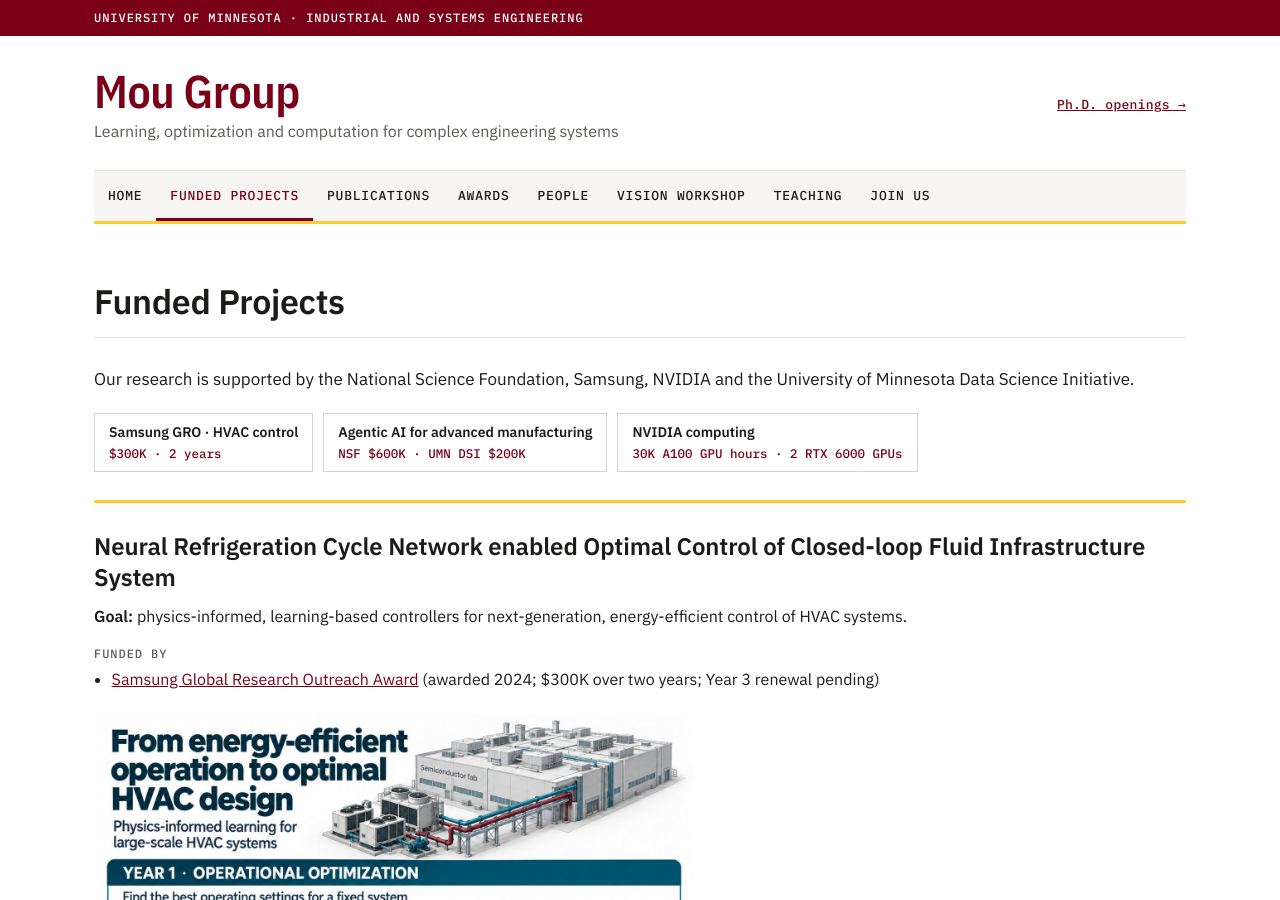
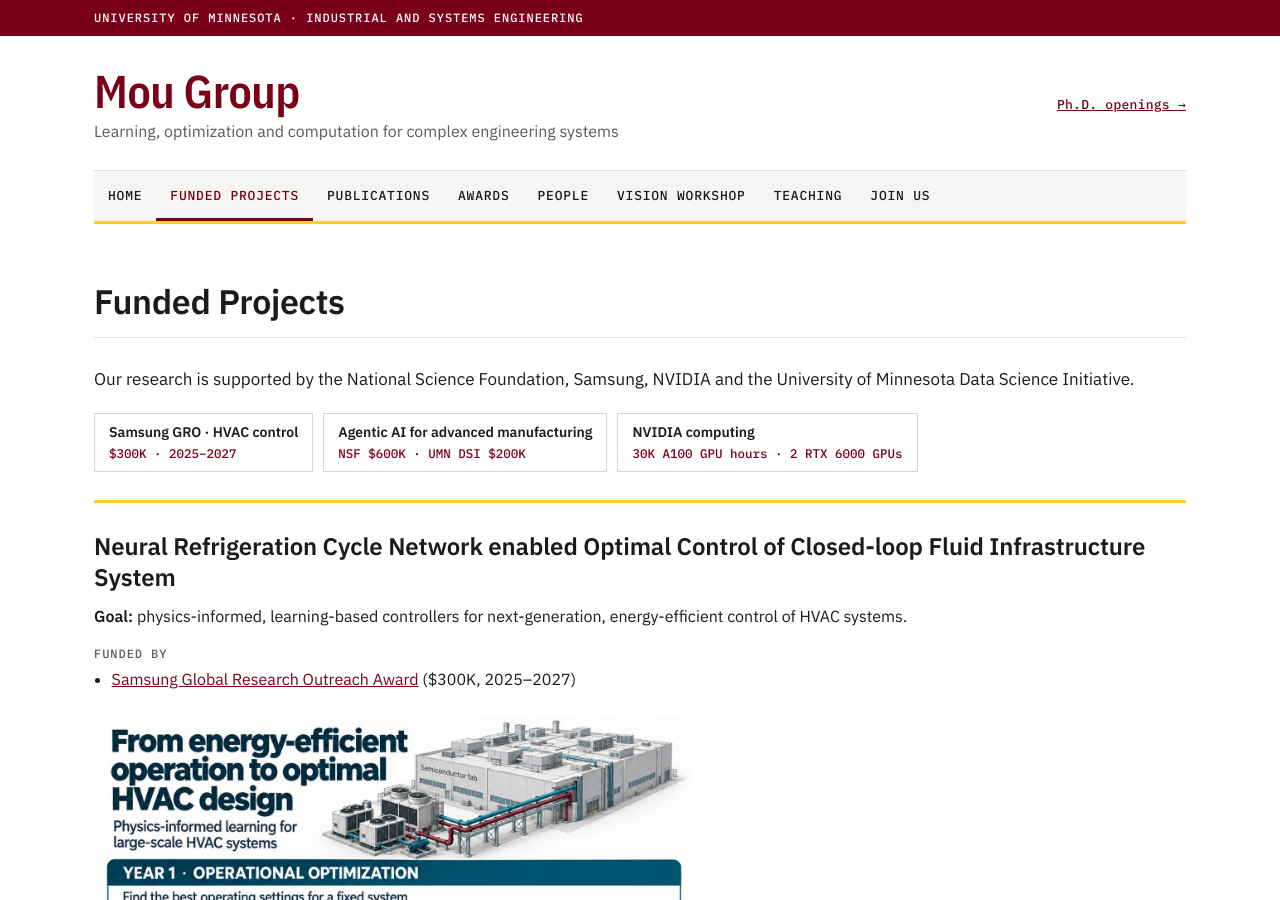
Before and after one commit to Mou-group-UMN/mou-group-umn.github.io, a Jekyll site: the page built from projects.html, in a window 1280 px wide and 900 px high. Built offline with Jekyll 4.4.1, drawn with Linux system fonts in a browser that asks for light colours.

Commit message:
Funded Projects: Samsung GRO $300K, 2025–2027 (total only; no renewal note)
Co-Authored-By: Claude Opus 5.5 <noreply@anthropic.com>
Claude-Session: https://claude.ai/code/session_01XBj4b1asWe9EJC5WfSpYSG

```diff
--- a/_data/projects.yml
+++ b/_data/projects.yml
@@ -8,11 +8,11 @@
 # funding_label = heading over the funding list (default "Funded by").
 - id: hvac
   short: Samsung GRO · HVAC control
-  amount: "$300K · 2 years"
+  amount: "$300K · 2025–2027"
   title: Neural Refrigeration Cycle Network enabled Optimal Control of Closed-loop Fluid Infrastructure System
   text: '<strong>Goal:</strong> physics-informed, learning-based controllers for next-generation, energy-efficient control of HVAC systems.'
   funding:
-    - '<a href="https://www.sait.samsung.co.kr/saithome/about/collabo_recipients.do">Samsung Global Research Outreach Award</a> (awarded 2024; $300K over two years; Year 3 renewal pending)'
+    - '<a href="https://www.sait.samsung.co.kr/saithome/about/collabo_recipients.do">Samsung Global Research Outreach Award</a> ($300K, 2025–2027)'
   figures:
     - {image: /assets/img/research/hvac-operation-to-design.jpg, width: 600, caption: 'From energy-efficient operation to optimal HVAC design: physics-informed learning for large-scale HVAC systems.'}
 - id: agentic-ai
```
